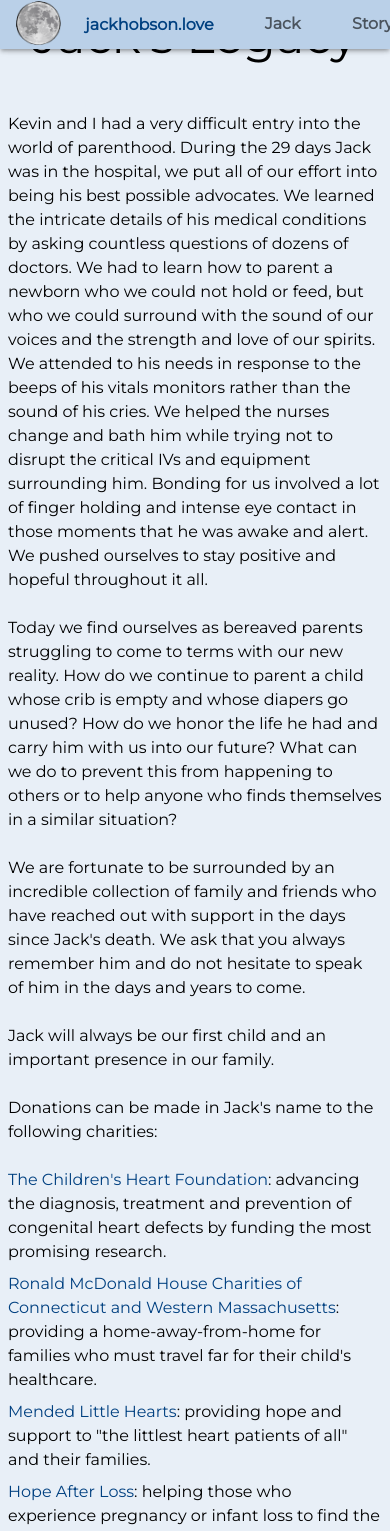
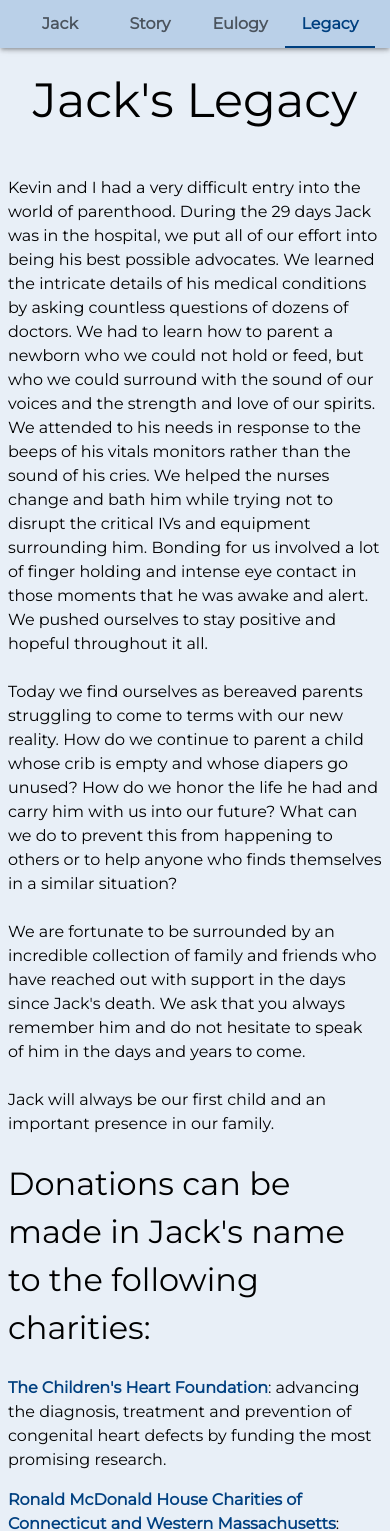
Before and after one commit to kevinroyhobson/jackhobson.love, a React (Create React App) app: page /legacy in a window 390 px wide. Shown: the top 1531 px of the page. Built offline with nearby package versions, Linux system fonts and the light colour scheme.

Commit message:
mobile nav and some text fixups

```diff
--- a/src/App.js
+++ b/src/App.js
@@ -9,8 +9,7 @@ import Home from './Home';
 import Story from './Story';
 import Legacy from './Legacy';
 import Eulogy from './Eulogy';
-import MobileNavigation from './MobileNavigation';
-import DesktopNavigation from './DesktopNavigation';
+import Navigation from './Navigation';
 
 
 function App() {
@@ -33,10 +32,9 @@ function App() {
 
         <BrowserRouter>
 
-          {/*<MobileNavigation />*/}
-          <DesktopNavigation />
+          <Navigation />
 
-          <Box sx={{ pt: { xs: 0, sm: 8 } }}></Box>
+          <Box sx={{ pt: 8 }}></Box>
 
           <Routes>
             <Route path='/' element={<Home />} />
--- a/src/Legacy.js
+++ b/src/Legacy.js
@@ -50,47 +50,51 @@ export default function Legacy(props) {
           Jack will always be our first child and an important presence in our family.
         </Typography>
 
-        <Typography sx={{ pt: 3, textAlign: 'left' }}>
+        <Typography sx={{ pt: { xs: 3, sm: 5 }, textAlign: 'left', fontSize: '2rem' }}>
           Donations can be made in Jack's name to the following charities:
         </Typography>
 
         <Box sx={{ pt: 3 }}>
 
-          <Typography sx={{ pb: 1, textAlign: 'left'}}>
+          <Typography sx={{ pb: 2, textAlign: 'left'}}>
             <Link href='https://www.childrensheartfoundation.org/'
                   target='_blank'
                   rel='noopener'
-                  underline='hover'>
+                  underline='hover'
+                  sx={{ fontWeight: 'bold' }}>
               The Children's Heart Foundation
             </Link>:
             advancing the diagnosis, treatment and prevention of congenital heart defects by funding the most promising research.
           </Typography>
 
-          <Typography sx={{ pb: 1, textAlign: 'left' }}>
+          <Typography sx={{ pb: 2, textAlign: 'left' }}>
             <Link href='https://www.rmhc-ctma.org/'
                   target='_blank'
                   rel='noopener'
-                  underline='hover'>
+                  underline='hover'
+                  sx={{ fontWeight: 'bold' }}>
               Ronald McDonald House Charities of Connecticut and Western Massachusetts
             </Link>:
             providing a home-away-from-home for families who must travel far for their child's healthcare.
           </Typography>
 
-          <Typography sx={{ pb: 1, textAlign: 'left' }}>
+          <Typography sx={{ pb: 2, textAlign: 'left' }}>
             <Link href='https://mendedhearts.org/about-us/about-mended-little-hearts/'
                   target='_blank'
                   rel='noopener'
-                  underline='hover'>
+                  underline='hover'
+                  sx={{ fontWeight: 'bold' }}>
               Mended Little Hearts
             </Link>:
             providing hope and support to "the littlest heart patients of all" and their families.
           </Typography>
 
-          <Typography sx={{ pb: 1, textAlign: 'left' }}>
+          <Typography sx={{ pb: 2, textAlign: 'left' }}>
             <Link href='https://www.hopeafterloss.org/'
                   target='_blank'
                   rel='noopener'
-                  underline='hover'>
+                  underline='hover'
+                  sx={{ fontWeight: 'bold' }}>
               Hope After Loss
             </Link>:
             helping those who experience pregnancy or infant loss to find the inspiration of hope by providing
--- a/src/MobileNavigation.js
+++ /dev/null
@@ -1,96 +0,0 @@
-import React, { useState } from 'react';
-import { useNavigate } from 'react-router-dom';
-
-import Box from '@mui/material/Box';
-import Toolbar from '@mui/material/Toolbar';
-import Drawer from '@mui/material/Drawer';
-import Divider from '@mui/material/Divider';
-import List from '@mui/material/List';
-import ListItem from '@mui/material/ListItem';
-import ListItemText from '@mui/material/ListItemText';
-import IconButton from '@mui/material/IconButton';
-import MenuIcon from '@mui/icons-material/Menu';
-import CloseIcon from '@mui/icons-material/Close';
-
-export default function MobileNavigation(props) {
-
-  const [isMobileNavDrawerOpen, setIsMobileNavDrawerOpen] = useState(false);
-  const drawerWidth = 90;
-
-  let navigate = useNavigate();
-
-  const handleDrawerToggle = () => {
-    setIsMobileNavDrawerOpen(!isMobileNavDrawerOpen);
-  };
-
-  const handleLinkClick = (url) => {
-    navigate(url);
-    setIsMobileNavDrawerOpen(false);
-  }
-
-  return (
-
-    <Box sx={{ display: 'flex' }}>
-
-      <Toolbar>
-        <IconButton color='inherit'
-                    aria-label='open-navigation'
-                    edge='start'
-                    onClick={handleDrawerToggle}
-                    sx={{ mr: 2, display: { sm: 'none'} }}>
-          <MenuIcon />
-        </IconButton>
-      </Toolbar>
-
-      <Box component='nav'
-           sx={{ width: {sm: drawerWidth }, flexShrink: { sm: 0 }}}
-           aria-label='navigation'>
-
-        <Drawer variant='temporary'
-                open={isMobileNavDrawerOpen}
-                onClose={handleDrawerToggle}
-                ModalProps={{ keepMounted: true }}
-                sx={{ display: { xs: 'block', sm: 'none' },
-                      '& .MuiDrawer-paper': { boxSizing: 'border-box', width: drawerWidth } }}>
-
-          <div>
-
-            <Toolbar>
-              <IconButton color='inherit'
-                          aria-label='close-navigation'
-                          edge='start'
-                          onClick={handleDrawerToggle}>
-                <CloseIcon />
-              </IconButton>
-            </Toolbar>
-            <Divider />
-
-            <List>
-
-              <ListItem button>
-                <ListItemText onClick={() => handleLinkClick('/')}>Jack</ListItemText>
-              </ListItem>
-
-              <ListItem button>
-                <ListItemText onClick={() => handleLinkClick('/story')}>Story</ListItemText>
-              </ListItem>
-
-              <ListItem button>
-                <ListItemText onClick={() => handleLinkClick('/eulogy')}>Eulogy</ListItemText>
-              </ListItem>
-
-              <ListItem button>
-                <ListItemText onClick={() => handleLinkClick('/legacy')}>Legacy</ListItemText>
-              </ListItem>
-
-            </List>
-          </div>
-
-        </Drawer>
-
-      </Box>
-
-    </Box>
-
-  );
-}
--- a/src/DesktopNavigation.js
+++ b/src/Navigation.js
@@ -10,7 +10,7 @@ import Link from '@mui/material/Link';
 import moon from './img/moon-work.png';
 
 
-export default function DesktopNavigation(props) {
+export default function Navigation(props) {
 
   const navigate = useNavigate();
 
@@ -31,20 +31,25 @@ export default function DesktopNavigation(props) {
   return (
 
     <Box sx={{ position: 'fixed',
+               top: 0,
                width: '100%',
                display: 'flex',
                backgroundColor: '#bad0e8',
                boxShadow: 3 }}>
 
-      <Box sx={{ pt: '1px', mx: 2, cursor: 'pointer' }}
+      <Box sx={{ display: { xs: 'none', sm: 'block' },
+                 pt: '1px',
+                 mx: 2,
+                 cursor: 'pointer' }}
            onClick={() => navigate('/')}>
         <img src={moon} height={44} alt='The moon'/>
       </Box>
 
-      <Box sx={{ pt: 1.85,
+      <Box sx={{ display: { xs: 'none', sm: 'block' },
+                 pt: 1.85,
                  px: 1 }}>
         <Link color='primary'
-              underline='never'
+              underline='hover'
               sx={{ cursor: 'pointer', fontWeight: 'bold' }}
               onClick={() => navigate('/')}>
           jackhobson.love
@@ -52,7 +57,8 @@ export default function DesktopNavigation(props) {
       </Box>
 
       <Box sx={{ marginLeft: 'auto',
-                 px: 2 }}>
+                 marginRight: { xs: 'auto', sm: 'inherit' },
+                 px: {xs: 0, sm: 2 } }}>
         <Tabs value={activeLinkIndex} onChange={handleChange}>
           {links.map(link => {
             return (
```
